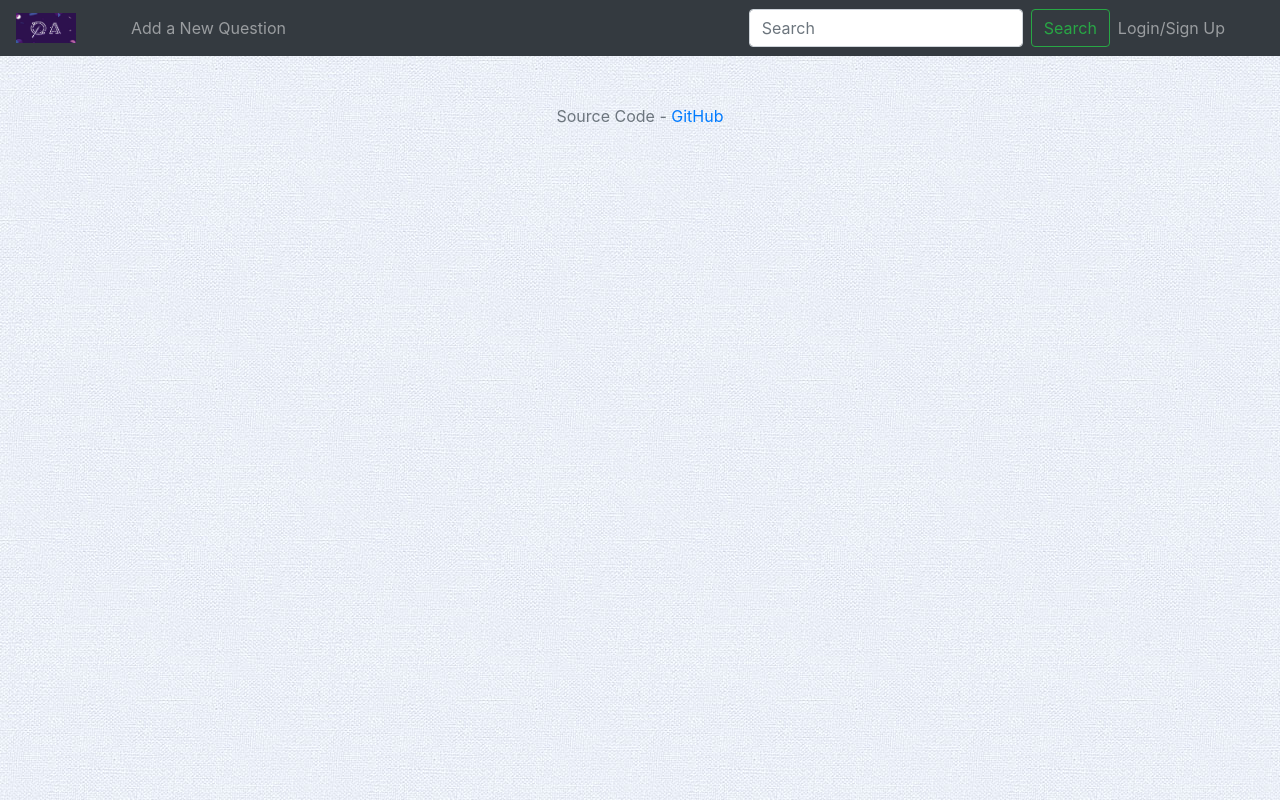
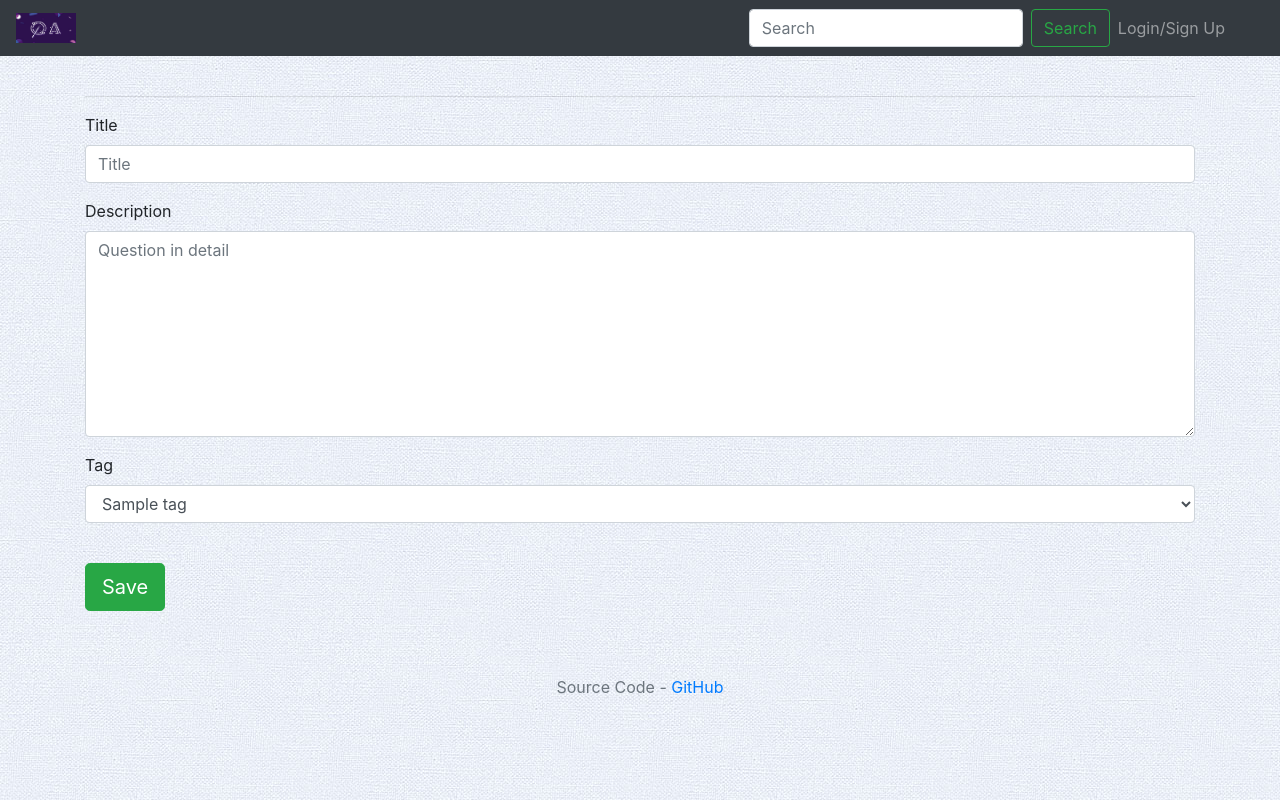
Before and after one commit to pradeep-sukhwani/question_answer, a Django app: template templates/add_new_question.html in a window 1280 px wide. Run offline with Django 3.2, Linux system fonts and the light colour scheme; the template is opened without the code that fills it: values that come from a table or form of the project are taken from there, others are empty; tables that the repository leaves empty hold one stand-in row (values such as "Sample post"); some libraries are stand-ins or nearby versions.

Commit message:
template changes

```diff
--- a/templates/add_new_question.html
+++ b/templates/add_new_question.html
@@ -1 +1,97 @@
 {% extends 'index.html' %}
+{% load static %}
+
+{% block title %} Add New Question {% endblock %}
+
+{% block body %}
+    <br>
+    <div class="container bootstrap snippet">
+        <div class="row">
+            <div class="col-md-12">
+                <div class="tab-content">
+                    <div class="tab-pane active" id="home">
+                        <hr>
+                        <form class="form" action="{% url 'api:question' %}" method="post" id="questionForm">
+                            {% csrf_token %}
+                            <input type="hidden" class="form-control" name="profile_id" id="profile_id" value="{{ user.id }}">
+                            <div class="form-group">
+                                <label for="title">Title</label>
+                                <input type="text" class="form-control" name="title" id="title" placeholder="Title">
+                            </div>
+                            <div class="form-group">
+                                <div class="col-xs-6">
+                                    <label for="question">Description</label>
+                                    <textarea rows="8" class="form-control" name="question" id="question"
+                                              placeholder="Question in detail"></textarea>
+                                </div>
+                            </div>
+                            <div class="form-group">
+                                <div class="col-xs-6">
+                                    <label for="tag">Tag</label>
+                                    <select class="form-control" name="tag" id="select2">
+                                        <option value="{{ tag.id }}">{{ tag.name }}</option>
+                                        {% for tag in tags %}
+                                            <option value="{{ tag.id }}">{{ tag.name }}</option>
+                                        {% endfor %}
+                                    </select>
+                                </div>
+                            </div>
+                            <div class="form-group">
+                                <div class="col-xs-12">
+                                    <br>
+                                    <button class="btn btn-lg btn-success" type="submit"><i
+                                            class="glyphicon glyphicon-ok-sign"></i> Save
+                                    </button>
+                                </div>
+                            </div>
+                        </form>
+                    </div>
+                </div>
+            </div>
+        </div>
+    </div>
+{% endblock %}
+
+{% block js %}
+    <script type="application/javascript">
+        $("#questionForm").validate({
+            errorClass: "my-error-class",
+            validClass: "my-valid-class",
+            rules: {
+                title: "required",
+                question: "required",
+                tag: "required",
+            },
+            messages: {
+                title: 'Enter Title',
+                question: 'Enter Question',
+                tag: 'Select Tag',
+            },
+            submitHandler: function(form, event) {
+                var profileId = $("#profile_id").val();
+                if(!profileId){
+                    $.toaster({ priority : 'info', title : 'Profile', message : "Save your profile details first"});
+                    return false
+                }
+                $.ajax({
+                    url: form.action,
+                    type: "POST",
+                    data: $(form).serialize(),
+                    async: false,
+                    success: function (response) {
+                        if (response.success) {
+                            $.toaster({ priority : 'success', title : 'Question', message : response.reason});
+                            window.setTimeout(function(){location.reload()}, 1000)
+                        } else {
+                            $.toaster({ priority : 'success', title : 'Question', message : response.reason});
+                        }
+                        event.preventDefault();
+                    }, error: function (response) {
+                        $.toaster({ priority : 'info', title : 'Question', message : JSON.parse(response.responseText).non_field_errors[0]});
+                    }
+                });
+                return false;
+            }
+        });
+    </script>
+{% endblock %}
--- a/templates/index.html
+++ b/templates/index.html
@@ -8,10 +8,13 @@
     <link rel="stylesheet" href="https://maxcdn.bootstrapcdn.com/font-awesome/4.7.0/css/font-awesome.min.css">
     <link rel="stylesheet" href="https://stackpath.bootstrapcdn.com/bootstrap/4.1.3/css/bootstrap.min.css"
           integrity="sha384-MCw98/SFnGE8fJT3GXwEOngsV7Zt27NXFoaoApmYm81iuXoPkFOJwJ8ERdknLPMO" crossorigin="anonymous">
+    <link rel="stylesheet" href="https://cdnjs.cloudflare.com/ajax/libs/select2-bootstrap-theme/0.1.0-beta.10/select2-bootstrap.min.css">
+
 
     <script src="{% static 'js/jquery-3.3.1.min.js' %}"></script>
     <script src="{% static 'js/jquery.validate.min.js' %}"></script>
     <script src="{% static 'js/jquery.toaster.js' %}"></script>
+    <script src="https://cdnjs.cloudflare.com/ajax/libs/select2/4.0.5/js/select2.min.js"></script>
     <script src="https://maxcdn.bootstrapcdn.com/bootstrap/4.0.0/js/bootstrap.min.js"
             integrity="sha384-JZR6Spejh4U02d8jOt6vLEHfe/JQGiRRSQQxSfFWpi1MquVdAyjUar5+76PVCmYl"
             crossorigin="anonymous"></script>
@@ -27,21 +30,23 @@
                 <span class="navbar-toggler-icon"></span>
             </button>
             <div class="collapse navbar-collapse" id="navbarTogglerDemo01">
-                <ul class="navbar-nav mr-auto mt-2 mt-lg-0">
-                    <li><a class="nav-link" href="{% url 'api:page' %}?addNQ=true">Add a New Question</a></li>
-                </ul>
+                    <ul class="navbar-nav mr-auto mt-2 mt-lg-0">
+                        {% if user.user.is_authenticated or user.is_authenticated %}
+                            <li><a class="nav-link" href="{% url 'api:page' %}?addQuestion=true">Add a New Question</a></li>
+                        {% endif %}
+                    </ul>
 
                 <form id="searchForm" class="form-inline my-4 my-lg-0">
                     <input class="form-control mr-sm-2" type="search" placeholder="Search" aria-label="Search">
                     <button class="btn btn-outline-success my-2 my-sm-0" type="submit">Search</button>
                 </form>
-                {% if user.user.is_authenticated %}
+                {% if user.user.is_authenticated or user.is_authenticated %}
                     <ul class="navbar-nav">
                         <li class="nav-item dropdown">
-                            <a href="#" class="nav-link dropdown-toggle" id="navDropDownLink" data-toggle="dropdown"
-                               aria-haspopup="true" aria-expanded="false"><img src="{{ user.avatar.url }}" id="profile-img">  <span>{{ user.user.username }}</span></a>
+                            <a href="#" class="nav-link" id="navDropDownLink" data-toggle="dropdown"
+                               aria-haspopup="true" aria-expanded="false"><img src="{% if user.avatar %}{{ user.avatar.url }} {% else %}{% static 'img/male-avatar.jpg' %}{% endif %}" id="profile-img">  <span>{{ user.user.username }}</span></a>
                             <div class="dropdown-menu" aria-labelledby="navDropDownLink">
-                                <a class="dropdown-item" href="#">Profile</a>
+                                <a class="dropdown-item" href="{% url 'api:page' %}?profile=true">Profile</a>
                                 <div class="dropdown-divider"></div>
                                 <a class="dropdown-item" href="{% url 'api:user-logout' %}">Logout</a>
                             </div>
```
Also changed, not shown: templates/profile.html (added, +159 -0 lines).
